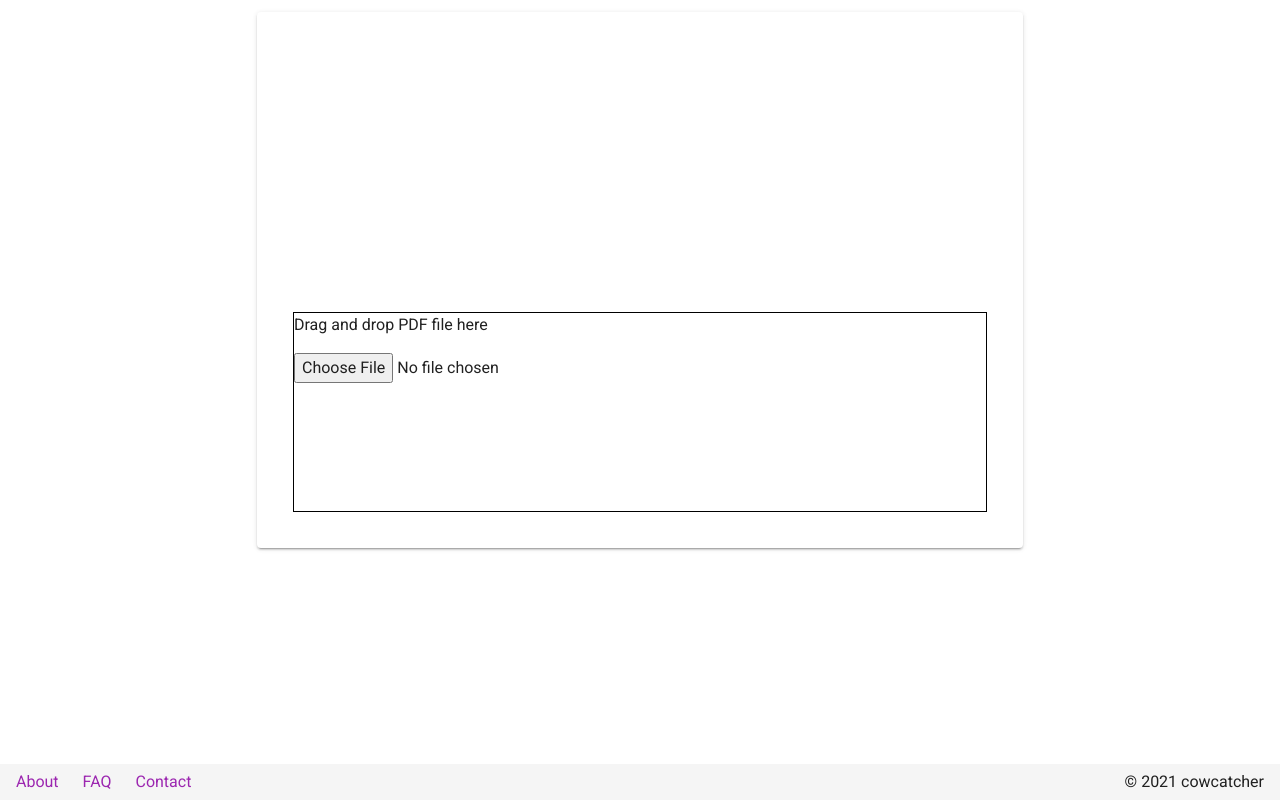
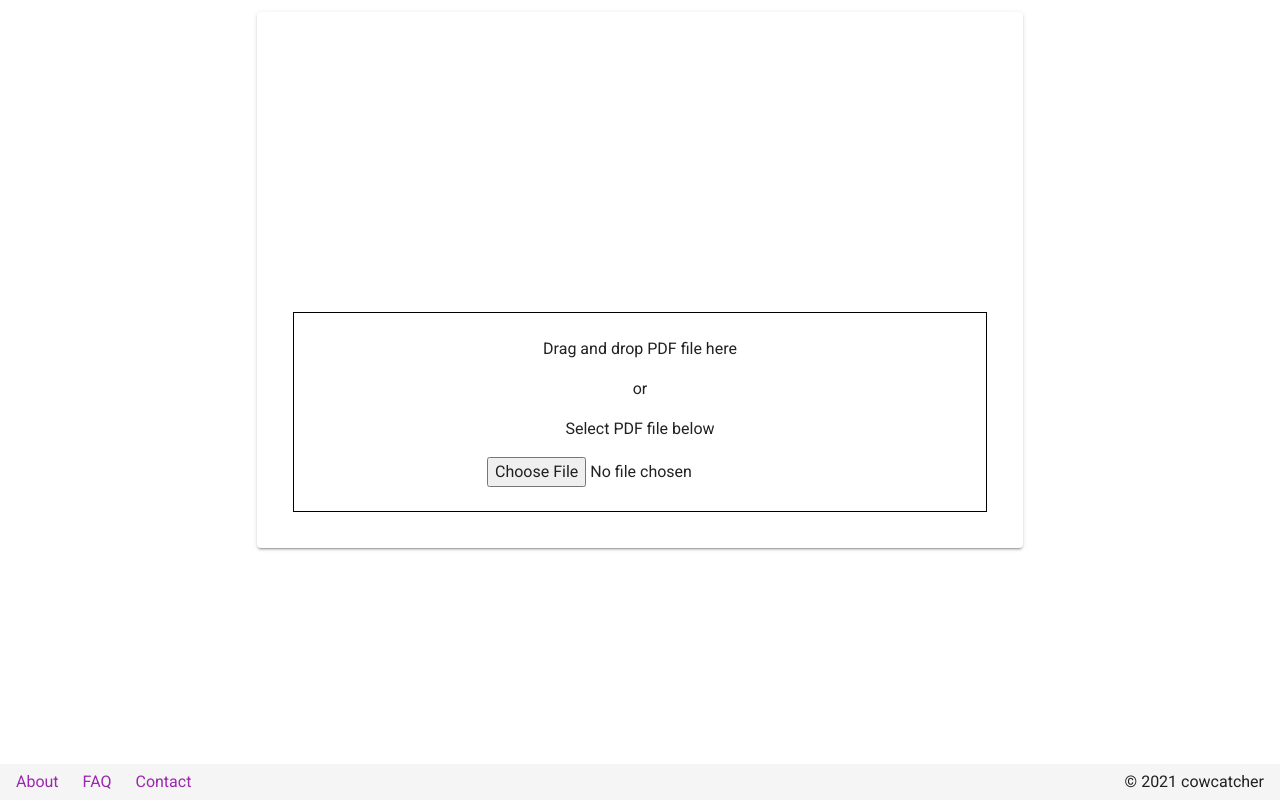
Before and after one commit to k5trismegistus/cowcatcher, a Nuxt app: page / in a window 1280 px wide. Built offline with nearby package versions, Linux system fonts and the light colour scheme.

Commit message:
:sparkles: Update droparea style

```diff
--- a/components/Droparea.vue
+++ b/components/Droparea.vue
@@ -19,6 +19,8 @@
           @dragover.prevent
         >
           <p>Drag and drop PDF file here</p>
+          <p>or</p>
+          <p>Select PDF file below</p>
           <input type="file" @change="onSelectfile" />
         </div>
       </v-col>
@@ -59,6 +61,9 @@ export default {
   width: 100%;
   height: 200px;
   border: solid 1px black;
-
+  display: flex;
+  flex-direction: column;
+  justify-content: center;
+  align-items: center;
 }
 </style>
```
